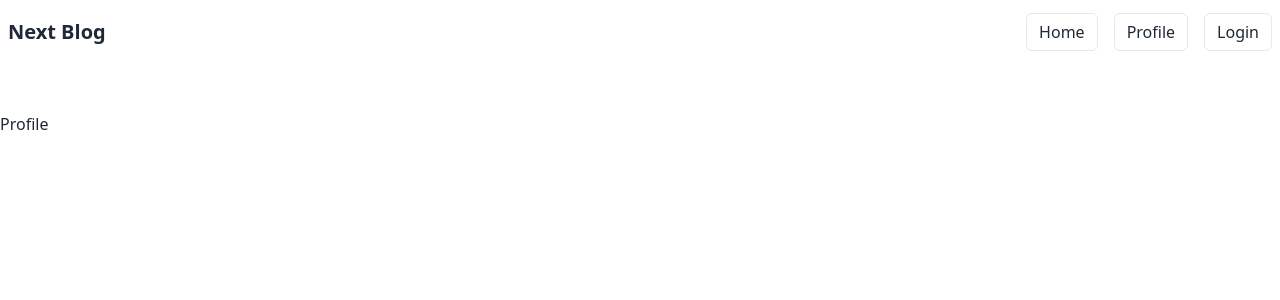
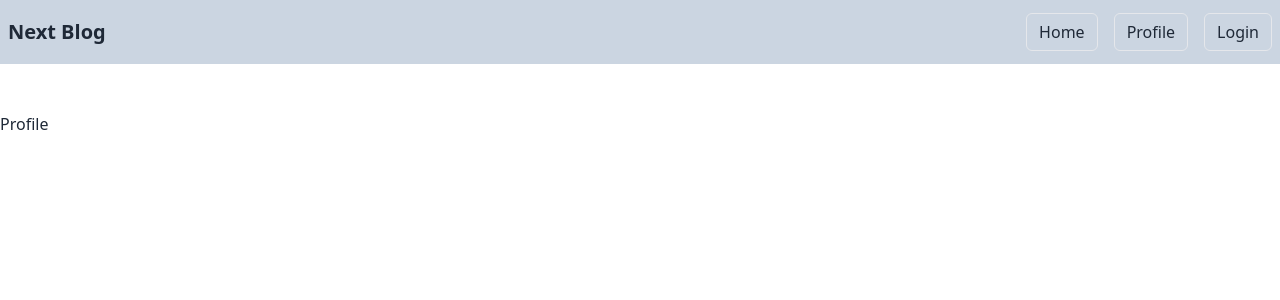
Before and after one commit to abdurrahmanmahmud5981/next-blog, a Next.js app: page /profile in a window 1280 px wide. Shown: the top 300 px of the page. Built offline with nearby package versions, Linux system fonts and the light colour scheme.

Commit message:
Update navigation styles for improved UI consistency

```diff
--- a/src/app/layout.js
+++ b/src/app/layout.js
@@ -26,7 +26,7 @@ export default function RootLayout({ children }) {
         className={`${geistSans.variable} ${geistMono.variable} antialiased`}
       >
         <header>
-          <nav>
+          <nav className="bg-slate-300">
             <Navber />
           </nav>
         </header>
--- a/src/components/Navber.jsx
+++ b/src/components/Navber.jsx
@@ -6,7 +6,7 @@ import {RegisterLink, LoginLink} from "@kinde-oss/kinde-auth-nextjs/components";
 const Navber = () => {
   return (
     <div className="container mx-auto mb-12">
-      <div className="navbar bg-base-100">
+      <div className="navbar ">
         <div className="flex-1">
           <h3 className=" font-bold text-xl">Next Blog</h3>
         </div>
@@ -15,9 +15,7 @@ const Navber = () => {
             <Link className="border px-3 py-1.5 rounded-md" href={"/"}>Home</Link>
             <Link className="border px-3 py-1.5 rounded-md" href={"/profile"}>Profile</Link>
             <LoginLink className="border px-3 py-1.5 rounded-md">Login</LoginLink>
-
           </div>
-
         </div>
       </div>
     </div>
```
